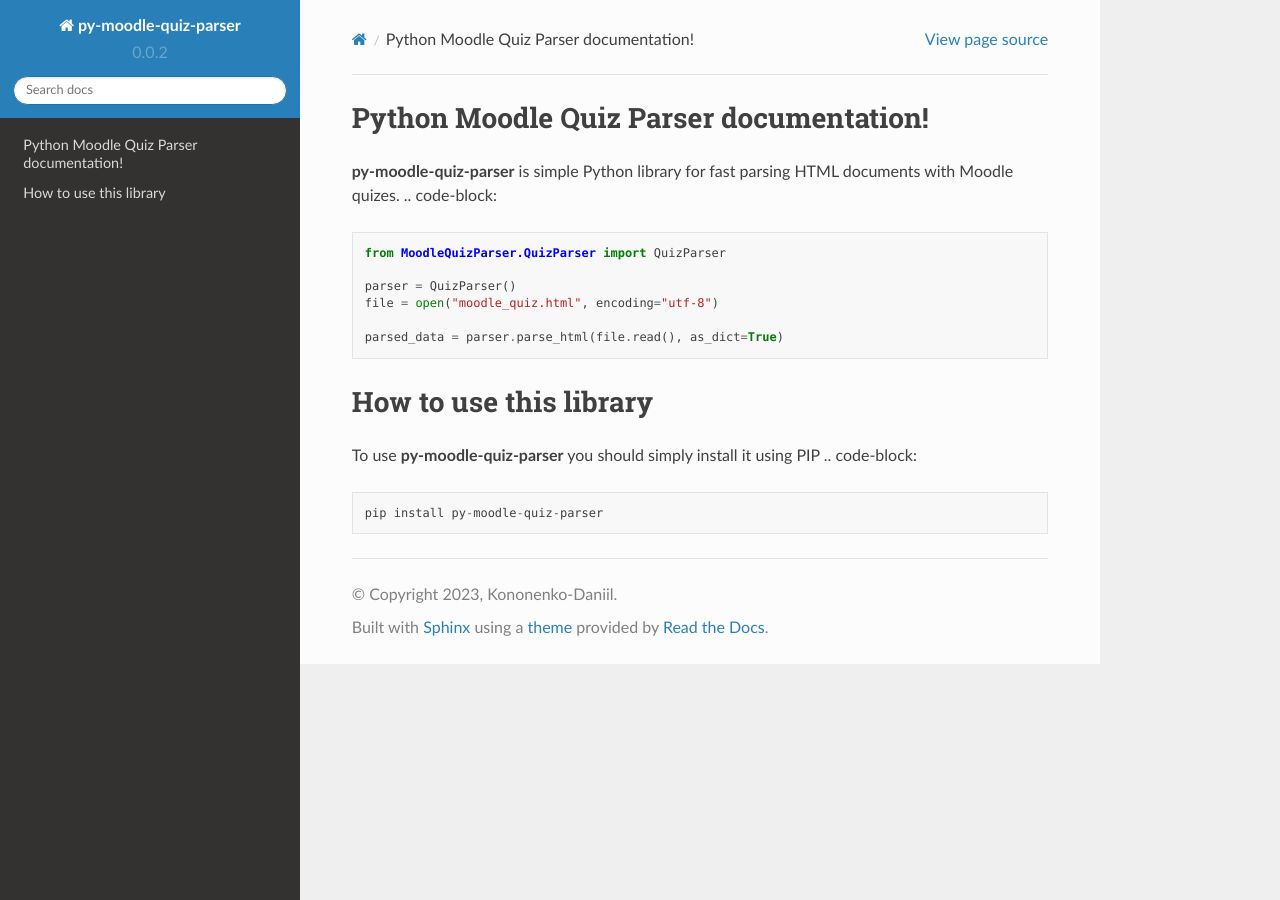
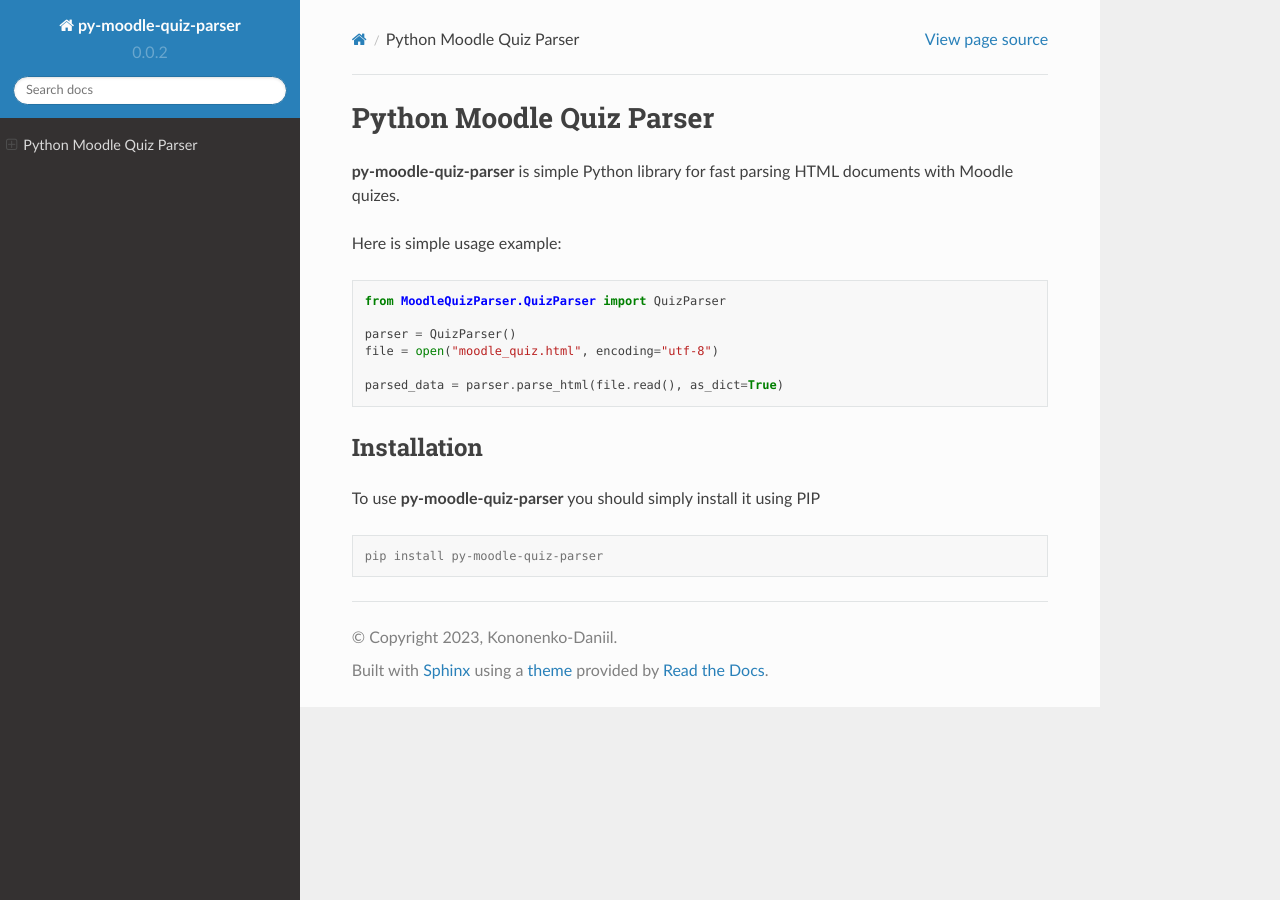
Before and after one commit to Kononenko-Daniil/py-moodle-quiz-parser, a Sphinx documentation site: the page built from docs/source/index.rst, in a window 1280 px wide. Built offline with Sphinx 7.4.7 and the Read the Docs theme 2.0.0, drawn with Linux system fonts in a browser that asks for light colours.

Commit message:
Docs changes

```diff
--- /dev/null
+++ b/docs/source/QuizParser.rst
@@ -0,0 +1,6 @@
+QuizParser.py
+=============
+
+
+QuizParser class
+-----------------
--- a/docs/source/index.rst
+++ b/docs/source/index.rst
@@ -1,8 +1,12 @@
-Python Moodle Quiz Parser documentation!
-========================================
+Python Moodle Quiz Parser
+=========================
 
 **py-moodle-quiz-parser** is simple Python library for fast parsing HTML documents with Moodle quizes.
-..  code-block::
+
+Here is simple usage example:
+
+..  code-block:: python
+
     from MoodleQuizParser.QuizParser import QuizParser
 
     parser = QuizParser()
@@ -10,9 +14,11 @@ Python Moodle Quiz Parser documentation!
 
     parsed_data = parser.parse_html(file.read(), as_dict=True)
 
-How to use this library
-=======================
+Installation
+------------
 
 To use **py-moodle-quiz-parser** you should simply install it using PIP
-..  code-block::
+
+..  code-block:: console
+
     pip install py-moodle-quiz-parser
```
